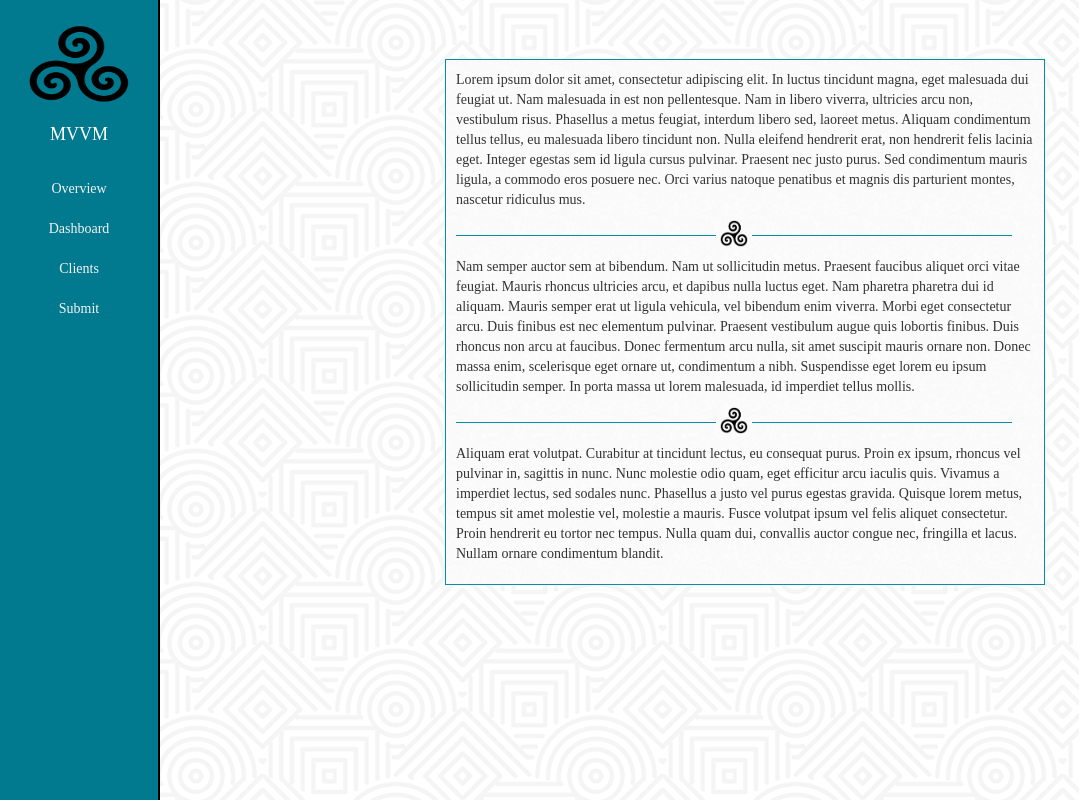
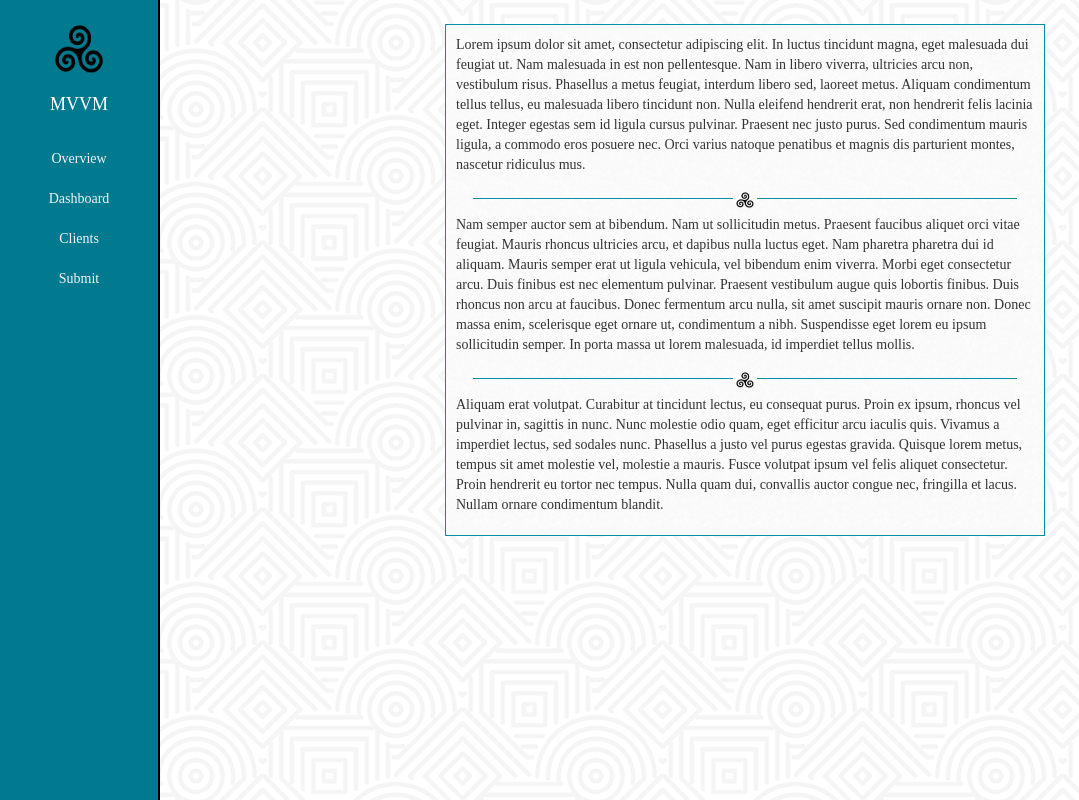
Before and after one commit to Greyjacket/MVVM, a Flask app: page /MVVM/overview in a window 1280 px wide. Shown: that part, without its empty margins (0-1079 px from the left). Run offline with Flask 2, Linux system fonts and the light colour scheme; the page is wider than the window, and the part outside it is not shown; some libraries are stand-ins or nearby versions.

Commit message:
Tweaked Divider

```diff
--- a/MVVM/MVVM.py
+++ b/MVVM/MVVM.py
@@ -8,7 +8,7 @@ import sqlite3
 import json
 
 app = Flask(__name__)
-app.config['SQLALCHEMY_DATABASE_URI'] = 'sqlite:////usr/src/app/portfolio/MVVM/MVVM/database.db'
+app.config['SQLALCHEMY_DATABASE_URI'] = 'sqlite:////usr/src/app/MVVM/MVVM/database.db'
 app.config['SQLALCHEMY_TRACK_MODIFICATIONS'] = False
 db.app = app
 db.init_app(app)
--- a/MVVM/static/styles/feature_request.css
+++ b/MVVM/static/styles/feature_request.css
@@ -27,9 +27,6 @@ body {
   transform: translate(-25%, 0);
   border: 1px solid #01798e;
   background: url(/static/img/cream_dust.png) repeat 0 0;
-}
-
-#inner-wrapper{
 }
 
 h2{
--- a/MVVM/static/styles/overview.css
+++ b/MVVM/static/styles/overview.css
@@ -15,7 +15,7 @@ body {
 }
 
 #overview-display{
-	margin-top: 5%;
+	margin-top: 3vh;
 	padding: 10px;
 	margin-left: 50%;
 	border: 1px solid #018ea7;;
@@ -27,6 +27,7 @@ body {
 	display: block;
 	position: relative;
 	width: 100%;
+	text-align: center;
 	margin-bottom: 10px;
 }
 
@@ -38,6 +39,7 @@ body {
 
 .image{
   	display: inline;
-  	width: 5%;
+  	transform: translate(0%, 25%);
+  	width: 3%;
   	z-index: 5;
 }
--- a/MVVM/static/styles/sidebar.css
+++ b/MVVM/static/styles/sidebar.css
@@ -22,8 +22,8 @@
 }
 
 .image_logo{
-  width: 66%;
-  height: 10vh;
+  width: 50px;
+  height: 50px;
   margin-left: 50%;
   margin-top: 3vh;
   transform: translate(-50%, 0);
```
Also changed, not shown: MVVM/database.db.
